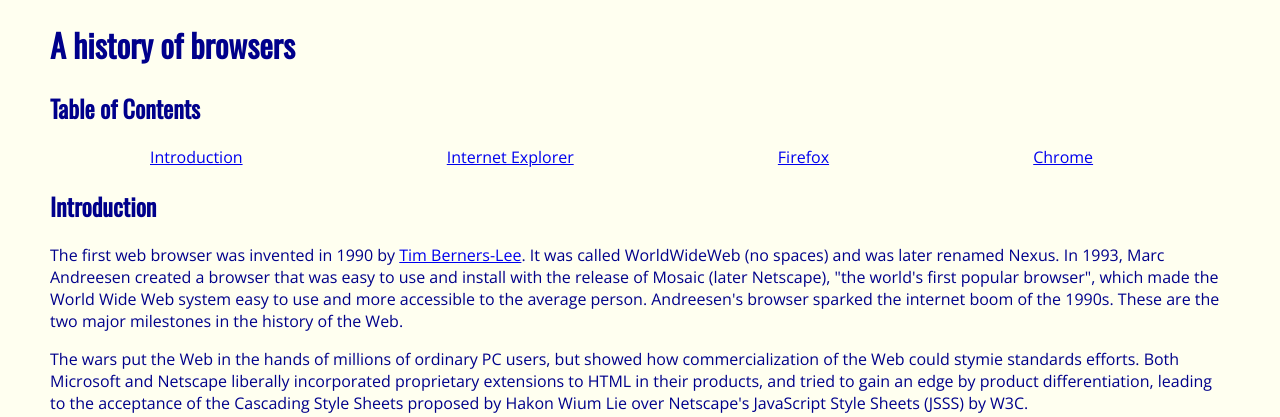
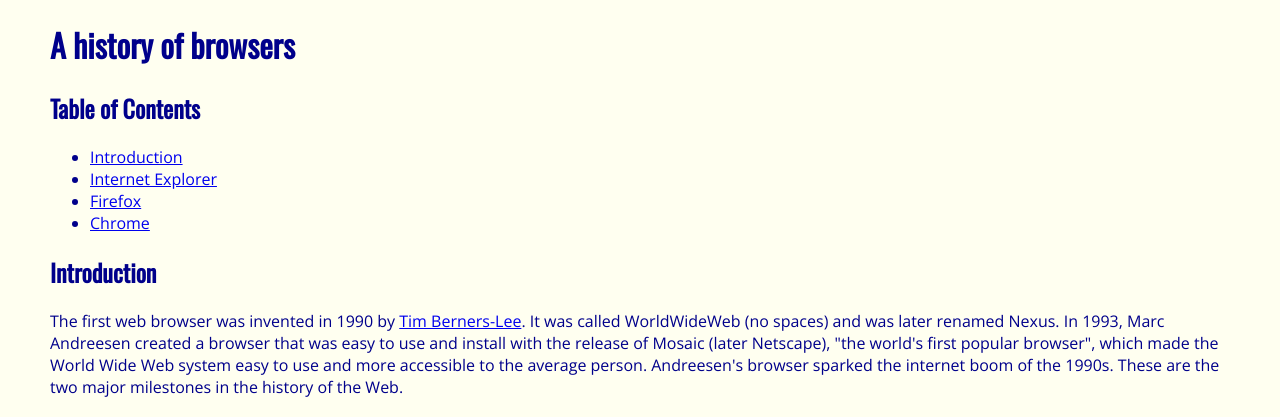
Before and after one commit to jasonmaligon/browserhistory, a plain HTML site: page index.html in a window 1280 px wide. Shown: the top 417 px of the page. Drawn offline with nearby package versions, Linux system fonts and the light colour scheme.

Commit message:
more changespt2

```diff
--- a/index.html
+++ b/index.html
@@ -18,10 +18,12 @@
 </style>
 <h1>A history of browsers</h1>
 <h2>Table of Contents</h2>
-  <a class="toccolumns" href="#int">Introduction</a>
-  <a class="toccolumns" href="#ie">Internet Explorer</a>
-  <a class="toccolumns" href="#ff">Firefox</a>
-  <a class="toccolumns" href="#chr">Chrome</a>
+<ul>
+  <li><a class="toccolumns" href="#int">Introduction</a></li>
+  <li><a class="toccolumns" href="#ie">Internet Explorer</a></li>
+  <li><a class="toccolumns" href="#ff">Firefox</a></li>
+  <li><a class="toccolumns" href="#chr">Chrome</a></li>
+</ul>
 
 <h2><a name="int"></a>Introduction</h2>
 <p>
@@ -31,7 +33,6 @@
   The wars put the Web in the hands of millions of ordinary PC users, but showed how commercialization of the Web could stymie standards efforts. Both Microsoft and Netscape liberally incorporated proprietary extensions to HTML in their products, and tried to gain an edge by product differentiation, leading to the acceptance of the Cascading Style Sheets proposed by Hakon Wium Lie over Netscape's JavaScript Style Sheets (JSSS) by W3C.
 </p>
 
-<div class="columns">
 <h2><a name="ie"></a>A brief history of IE</h2>
 <img align="left" class="smaller-image" src="https://upload.wikimedia.org/wikipedia/en/1/10/Internet_Explorer_7_Logo.png">
 <p>
@@ -40,9 +41,7 @@
 <p>
   In March 2009 Version 8.0 was released, with the first public beta having been released on March 5, 2008. IE8 offered better support for web standards than previous versions, with plans for improved support for RSS, CSS, and Ajax, as well as full compliance for Cascading Style Sheets 2.1. It was also the first version to successfully pass the Acid2 test. In addition, Internet Explorer 8 included new features such as WebSlices and an improved phishing filter.
 </p>
-</div>
 
-<div class="columns">
 <h2><a name="ff"></a>A brief history of FireFox</h2>
 <img align="left" class="smaller-image" src="https://upload.wikimedia.org/wikipedia/commons/f/ff/Mozilla_Firefox_logo_2013.png">
 <p>
@@ -51,9 +50,7 @@
 <p>
   Firefox 23 was released on August 6, 2013. It includes an updated Firefox logo, mixed content blocking enabled by default to defend against man-in-the-middle attacks, implementation of the range form control attribute in HTML5, dropping support for the blink HTML element as well as text-decoration:blink CSS element, the restriction to have to "switch to a different search provider across the entire browser," and a global browser console, a new network monitor among other things.
 </p>
-</div>
 
-<div class="columns">
 <h2><a name="chr"></a>A brief history of Chrome</h2>
 <img align="left" class="smaller-image" src="https://upload.wikimedia.org/wikipedia/commons/e/e2/Google_Chrome_icon_%282011%29.svg">
 <p>
@@ -62,7 +59,6 @@
 <p>
   In December 2010 Google announced that to make it easier for businesses to use Chrome they would provide an official Chrome MSI package. For business use it is helpful to have full-fledged MSI packages that can be customized via transform files (.mst) - but the MSI provided with Chrome is only a very limited MSI wrapper fitted around the normal installer, and many businesses find that this arrangement does not meet their needs.
 </p>
-</div>
 
 </body>
 </html>
--- a/style.css
+++ b/style.css
@@ -12,14 +12,3 @@
 h2 {
   font-family: 'Oswald', sans-serif;
 }
-
-.columns {
-  float: left;
-  width: 300px;
-  padding: 0px 40px 0px 40px;
-}
-
-.toccolumns {
-  float: none;
-  padding: 0px 100px 0px 100px;
-}
```
